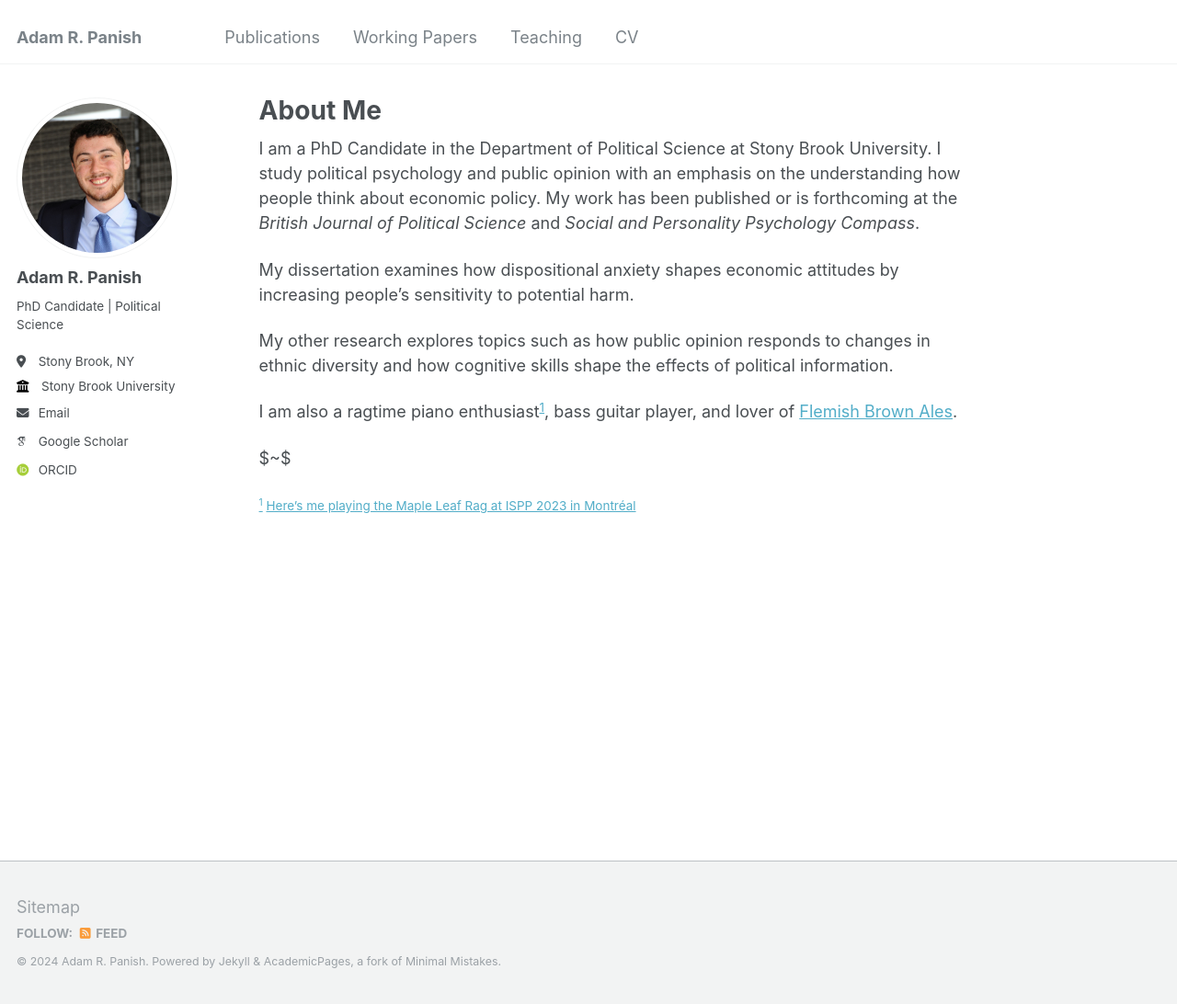
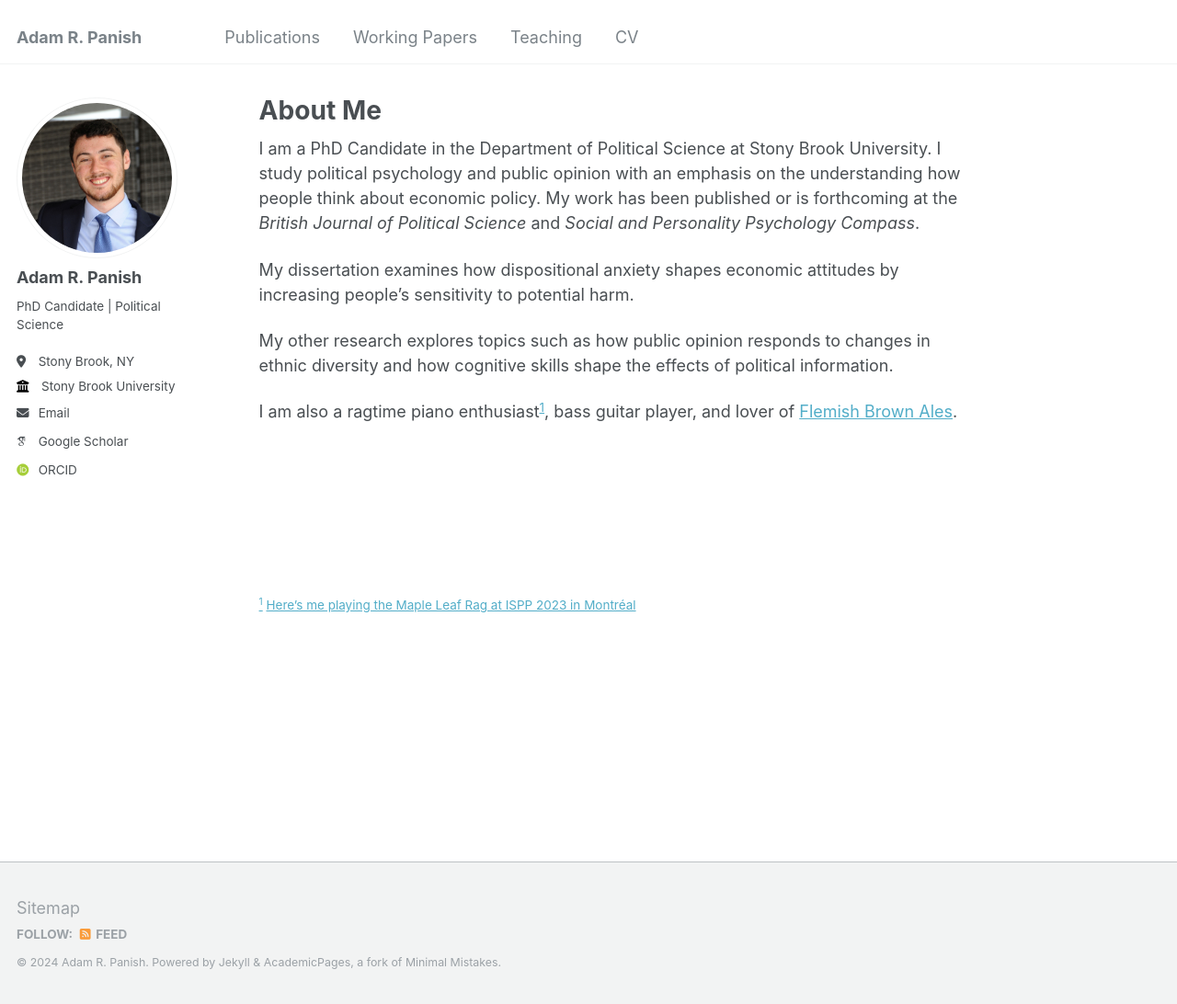
Before and after one commit to adampanish/adampanish.github.io, a Jekyll site: the page built from _pages/about.md, in a window 1280 px wide and 1092 px high. Shown: the whole window at 92% size. Built offline with Jekyll 4.4.1, drawn with Linux system fonts in a browser that asks for light colours; some web fonts are replaced.

Commit message:
Update about.md

```diff
--- a/_pages/about.md
+++ b/_pages/about.md
@@ -15,6 +15,10 @@ My other research explores topics such as how public opinion responds to changes
 
 I am also a ragtime piano enthusiast<sup style="border-bottom: 0; color: grey">[1](#footnote)</sup>, bass guitar player, and lover of <span style="border-bottom: 0">[Flemish Brown Ales](https://en.wikipedia.org/wiki/Oud_bruin)</span>.
 
-$~$
+<br>
+<br>
+<br>
+<br>
+<br>
 
 <span style="border-bottom: 0; color: grey; font-size:0.75em;"><a name="footnote"><sup>1</sup></a> [Here's me playing the Maple Leaf Rag at ISPP 2023 in Montréal](https://drive.google.com/file/d/1xkCO91WDJQQ0Pbmvj_mtcPDrH1Yzi08j/view?usp=drive_link)</span>
```
